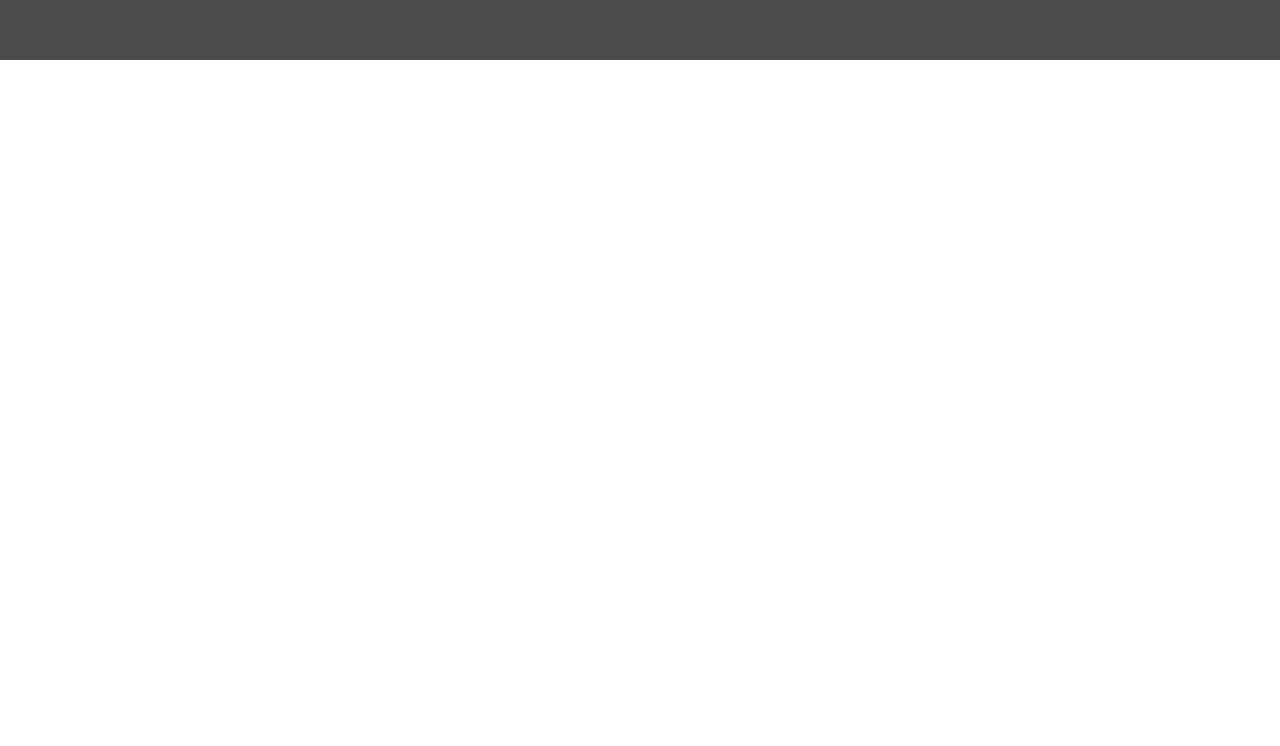
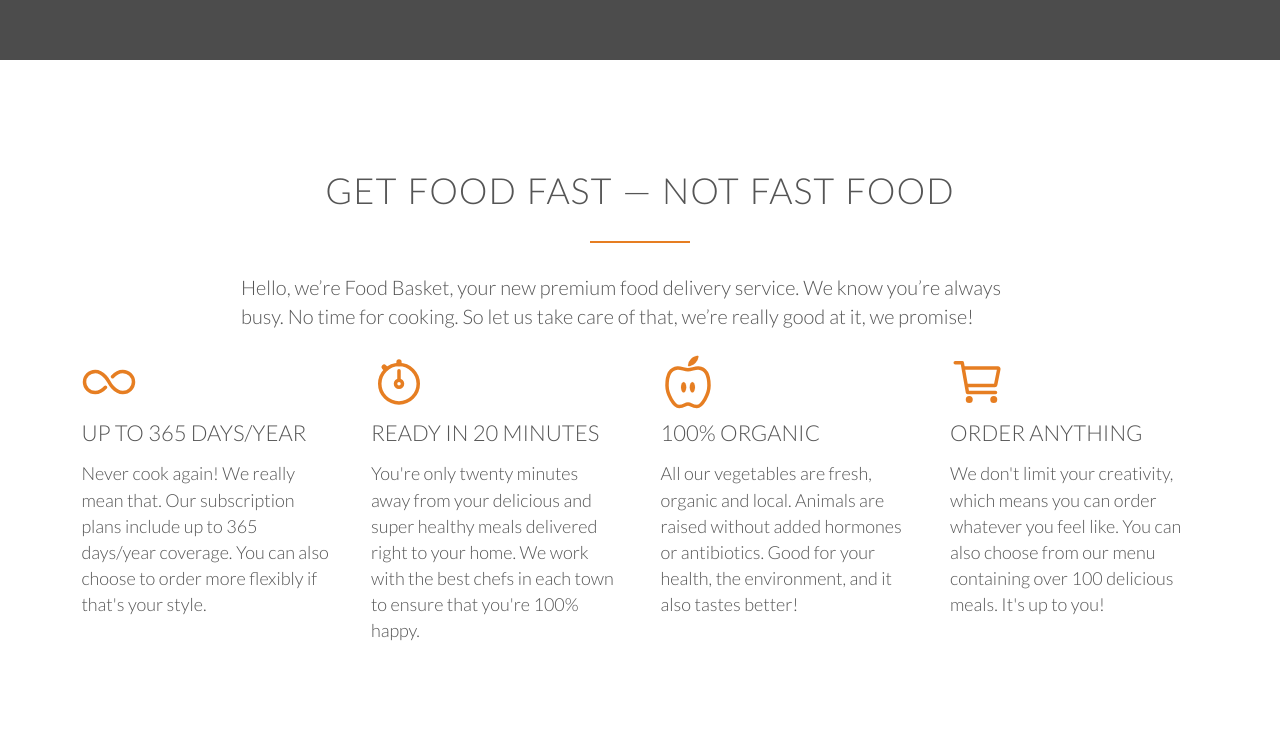
Before and after one commit to simranmahindrakar/My-First-HTML-CSS-project, a plain HTML site: page index.html in a window 1280 px wide. Shown: the part 740-1486 px from the top of the page. Before the commit the page ends 800 px from the top, so only its background shows below. Drawn offline with nearby package versions, Linux system fonts and the light colour scheme; files that its build step writes are made by us from their sources.

Commit message:
features section added

```diff
--- a/index.html
+++ b/index.html
@@ -10,30 +10,67 @@
     <body>
         <header>
             <nav>
-                <div class="row">
+                <div class="row"> <!--class row defined in grid.css-->
                     <img src="resources/css/images/logo-white.png" alt="Food Basket logo" class="logo">
                     <ul class="main-nav">
                         <li><a href="#">Food delivery</a></li>
                         <li><a href="#">How it works</a></li>
                         <li><a href="#">Our cities</a></li>
                         <li><a href="#">Sign up</a></li>
-
-
                     </ul>
-
                 </div>
-
-
-
             </nav>
             <div class="hero-text-box">
                 <h1>Goodbye junk food. <br>Hello super healthy meals.</h1>
                 <a class="btn btn-full"href="#">I'm hungry</a>
                 <a class="btn btn-ghost" href="#">Show me more </a>
              </div>
+        </header>
+    <!-------------------------Features section----------------------------->
+        <section class="section-features">
+            <div class="row">
+                <h2>Get food fast &mdash; not fast food</h2>
+                <p class="long-copy">
+                    Hello, we’re Food Basket, your new premium food delivery service. We know you’re always busy. No time for cooking. So let us take care of that, we’re really good at it, we promise!
+                </p>
+            </div>
+            <div class="row">
+                <div class="col span-1-of-4 box">  <!--grid.css-->
+                    <ion-icon class="icon-big" name="infinite-outline"></ion-icon>
+                    <h3>Up to 365 days/year</h3>
+                    <p>
+                        Never cook again! We really mean that. Our subscription plans include up to 365 days/year coverage. You can also choose to order more flexibly if that's your style.
+                    </p>
+                </div>
+                <div class="col span-1-of-4 box">  <!--grid.css-->
+                     <ion-icon class="icon-big" name="stopwatch-outline"></ion-icon>
+                    <h3>Ready in 20 minutes</h3>
+                    <p>
+                        You're only twenty minutes away from your delicious and super healthy meals delivered right to your home. We work with
+                        the best chefs in each town to ensure that you're 100% happy.
+
+                    </p>
+                </div>
 
 
+                <div class="col span-1-of-4 box">  <!--grid.css-->
+                    <ion-icon class="icon-big"name="nutrition-outline"></ion-icon>
+                    <h3>100% organic</h3>
+                    <p>
+                        All our vegetables are fresh, organic and local. Animals are raised without added hormones or antibiotics. Good for your health, the environment, and it also tastes better!
+                    </p>
+                </div>
 
-        </header>
+                <div class="col span-1-of-4 box">  <!--grid.css-->
+                    <ion-icon class="icon-big" name="cart-outline"></ion-icon>
+                    <h3>Order anything</h3>
+                    <p>
+                        We don't limit your creativity, which means you can order whatever you feel like. You can also choose from our menu containing over 100 delicious meals. It's up to you!
+
+                    </p>
+                </div>
+            </div>
+        </section>
+        <script src="https://unpkg.com/ionicons@5.1.2/dist/ionicons.js"></script>
     </body>
 </html>
--- a/style.css
+++ b/style.css
@@ -15,7 +15,7 @@
     text-rendering: optimizeLegibility;  /*text rendering done perfectly*/
 }
 /*---------------------------------*/
-/*RESUABLE COMPONENTS*/
+/*ALL OUR CONTENT IS UNDER CLASS ROW*/
 /*----------------------------------*/
 .row{
     max-width: 1140px;
@@ -24,16 +24,68 @@
 
 
 /*------ HEADINGS----------*/
+h1,h2,h3 {
+
+
+    font-weight: 300;
+    text-transform: uppercase;
+
+}
 h1 {
     margin-top: 0;
     margin-bottom: 20px;
     color: white;
     font-size: 240%; /*relative to base size 20px*/
-    font-weight: 300;
-    text-transform: uppercase;
+    word-spacing: 4px;
     letter-spacing: 1px;
-    word-spacing: 4px;
 }
+h2 {
+    font-size: 180%;
+    word-spacing: 2px;
+    text-align: center;
+    margin: 30px;
+    letter-spacing: 1px;
+}
+/* for the orange line after the features heading*/
+h2:after {
+    display: block;
+    height: 2px;
+    background-color: #e67e22;
+    content: " ";
+    width: 100px;
+    margin: 0 auto;
+    margin-top: 30px;
+}
+
+h3 {
+
+    font-size: 110%;
+    margin-bottom: 15px;
+}
+/*---------PARAGRAPHS-------*/
+.long-copy {
+    line-height: 145%;
+    width: 70%;
+    margin-left: 15%; /*to centre our text. total width =100. 70 +15right + 15left*/
+}
+.box p {
+    font-size: 90%;
+    line-height: 145%;
+}
+
+/*----------------ICONS (these are icon fonts hence treat them like fonts-----------*/
+.icon-big {
+    font-size: 280%;
+    display: block;
+    color: #e67e22;
+    margin-bottom: 10px;
+}
+
+
+
+
+
+
 
 /*---------------------------------*/
 /*BUTTONS*/
@@ -136,3 +188,12 @@
 .main-nav li a:active {
     border-bottom: 2px solid #e67e22;
 }
+
+section {
+    padding: 80px 0;
+}
+
+/*-------FEATURE BOXES--------*/
+.box {
+    padding: 1%;
+}
```
